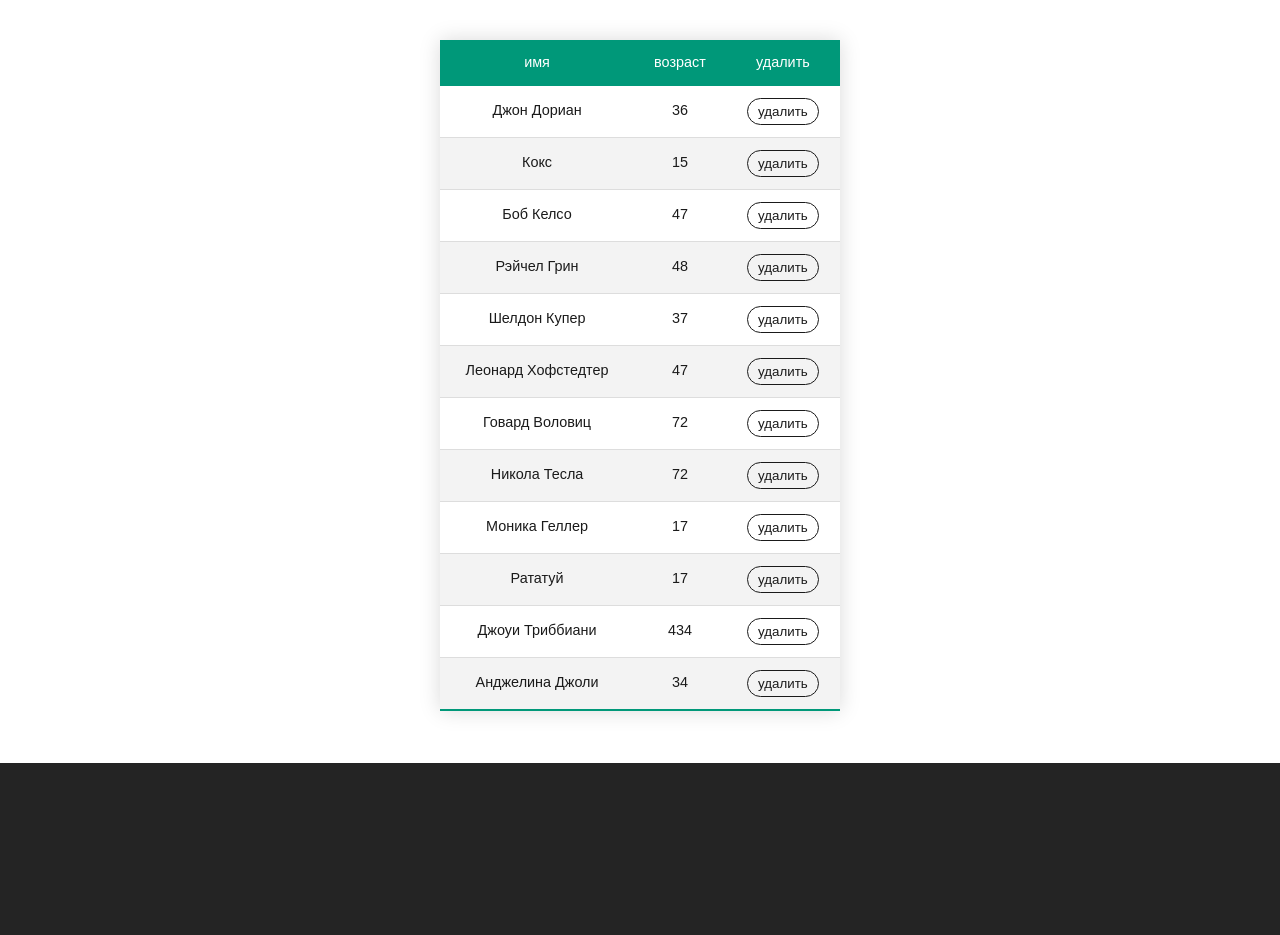
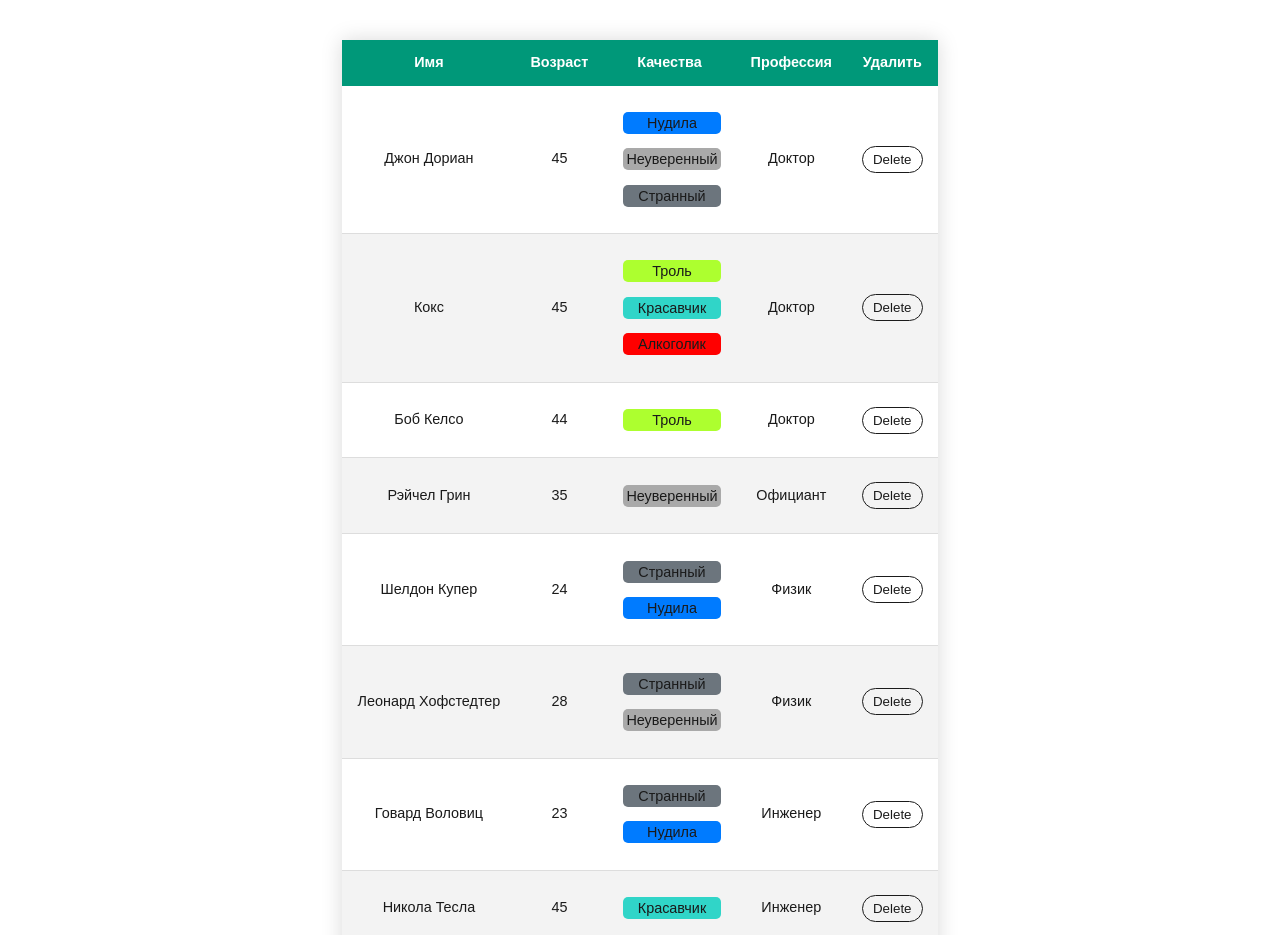
Before and after one commit to npock/execiseOfVAdim, a React (Vite) app: page / in a window 1280 px wide. Shown: the part 117-1052 px from the top of the page. Before the commit the page ends 880 px from the top, so only its background shows below. Built offline with nearby package versions, Linux system fonts and the light colour scheme.

Commit message:
profession qualities

```diff
--- a/src/Table.jsx
+++ b/src/Table.jsx
@@ -1,39 +1,75 @@
 import { data } from "./data"; //  используем начальные данные
-
 import "./Table.css";
 
 function Table() {
-  function HandleClick(event) {
-    const button = event.target.closest("button");
-    if (button) {
-      const p = button.closest("tr");
-      const result = data.find((item) => item._id === p.id);
-      console.log(result);
+  const columns = {
+    name: {
+      path: "name",
+      name: "Имя",
+      component: (item) => {
+        return <p>{item.name}</p>;
+      },
+    },
+    age: {
+      path: "age",
+      name: "Возраст",
+    },
+    qualities: {
+      path: "qualities",
+      name: "Качества",
+      component: (item, column) => {
+        return item[column].map((item) => (
+          <p className={"itemQualities " + item.color}>{item.name}</p>
+        ));
+      },
+    },
+    profession: {
+      path: "profession",
+      name: "Профессия",
+    },
+    delete: {
+      name: "Удалить",
+      component: (item) => {
+        return <button onClick={() => console.log(item)}>Delete</button>;
+      },
+    },
+  };
+
+  const renderColumn = (item, column) => {
+    const component = columns[column].component;
+    const path = columns[column].path;
+    if (component && typeof component === "function") {
+      return component(item, column);
+    } else if (path === "age") {
+      return item[column];
+    } else if (path === "profession") {
+      return item[column].name;
     }
-  }
+  };
+
   return (
     <>
       <h1>Table</h1>
       <table>
         <thead>
           <tr>
-            <td> имя </td>
-            <td> возраст </td>
-            <td> удалить </td>
+            {Object.keys(columns).map((column) => (
+              <th key={column}>{columns[column].name}</th>
+            ))}
           </tr>
         </thead>
-        <tbody onClick={HandleClick}>
-          {data.map((item) => (
-            <tr id={item._id} key={item._id}>
-              <td>{item.name}</td>
-              <td>{item.age}</td>
-              <td>
-                <button>удалить</button>
-              </td>
+        <tbody>
+          {data.users.map((item) => (
+            <tr key={item._id}>
+              {Object.keys(columns).map((column) => {
+                return <td key={column}>{renderColumn(item, column)}</td>;
+              })}
             </tr>
           ))}
         </tbody>
       </table>
+
+      {/* делаем динамический рендер таблицы */}
     </>
   );
 }
--- a/src/data/index.js
+++ b/src/data/index.js
@@ -1,64 +1,127 @@
-export const data = [
+import { professionsObject as professions } from "./profession";
+
+const qualities = {
+  tedious: {
+    _id: "67rdca3eeb7f6fgeed471198",
+    name: "Нудила",
+    color: "primary",
+  },
+  strange: {
+    _id: "67rdca3eeb7f6fgeed471100",
+    name: "Странный",
+    color: "secondary",
+  },
+  buller: {
+    _id: "67rdca3eeb7f6fgeed4711012",
+    name: "Троль",
+    color: "success",
+  },
+  alcoholic: {
+    _id: "67rdca3eeb7f6fgeed471101",
+    name: "Алкоголик",
+    color: "danger",
+  },
+  handsome: {
+    _id: "67rdca3eeb7f6fgeed471102",
+    name: "Красавчик",
+    color: "info",
+  },
+  uncertain: {
+    _id: "67rdca3eeb7f6fgeed471103",
+    name: "Неуверенный",
+    color: "dark",
+  },
+};
+
+const users = [
   {
-		_id: '67rdca3eeb7f6fgeed471815',
-		name: 'Джон Дориан',
-		age: 36,
+    _id: "67rdca3eeb7f6fgeed471815",
+    name: "Джон Дориан",
+    profession: professions.doctor,
+    qualities: [qualities.tedious, qualities.uncertain, qualities.strange],
+    age: 45,
   },
   {
-		_id: '67rdca3eeb7f6fgeed471816',
-		name: 'Кокс',
-		age: 15,
+    _id: "67rdca3eeb7f6fgeed471816",
+    name: "Кокс",
+    profession: professions.doctor,
+    qualities: [qualities.buller, qualities.handsome, qualities.alcoholic],
+    age: 45,
   },
   {
-		_id: '67rdca3eeb7f6fgeed471817',
-		name: 'Боб Келсо',
-		age: 47,
+    _id: "67rdca3eeb7f6fgeed471817",
+    name: "Боб Келсо",
+    profession: professions.doctor,
+    qualities: [qualities.buller],
+    age: 44,
   },
   {
-		_id: '67rdca3eeb7f6fgeed471818',
-		name: 'Рэйчел Грин',
-		age: 48,
+    _id: "67rdca3eeb7f6fgeed471818",
+    name: "Рэйчел Грин",
+    profession: professions.waiter,
+    qualities: [qualities.uncertain],
+    age: 35,
   },
   {
-		_id: '67rdca3eeb7f6fgeed471819',
-		name: 'Шелдон Купер',
-		age: 37,
+    _id: "67rdca3eeb7f6fgeed471819",
+    name: "Шелдон Купер",
+    profession: professions.physics,
+    qualities: [qualities.strange, qualities.tedious],
+    age: 24,
   },
   {
-		_id: '67rdca3eeb7f6fgeed471820',
-		name: 'Леонард Хофстедтер',
-		age: 47,
+    _id: "67rdca3eeb7f6fgeed471820",
+    name: "Леонард Хофстедтер",
+    profession: professions.physics,
+    qualities: [qualities.strange, qualities.uncertain],
+    age: 28,
   },
   {
-		_id: '67rdca3eeb7f6fgeed471821',
-		name: 'Говард Воловиц',
-		age: 72,
+    _id: "67rdca3eeb7f6fgeed471821",
+    name: "Говард Воловиц",
+    profession: professions.engineer,
+    qualities: [qualities.strange, qualities.tedious],
+    age: 23,
   },
   {
-		_id: '67rdca3eeb7f6fgeed471822',
-		name: 'Никола Тесла',
-
-		age: 72,
+    _id: "67rdca3eeb7f6fgeed471822",
+    name: "Никола Тесла",
+    profession: professions.engineer,
+    qualities: [qualities.handsome],
+    age: 45,
   },
   {
-		_id: '67rdca3eeb7f6fgeed471823',
-		name: 'Моника Геллер',
-
-		age: 17,
+    _id: "67rdca3eeb7f6fgeed471823",
+    name: "Моника Геллер",
+    profession: professions.cook,
+    qualities: [qualities.strange, qualities.uncertain],
+    age: 32,
   },
   {
-		_id: '67rdca3eeb7f6fgeed471824',
-		name: 'Рататуй',
-		age: 17,
+    _id: "67rdca3eeb7f6fgeed471824",
+    name: "Рататуй",
+    profession: professions.cook,
+    qualities: [qualities.handsome, qualities.buller],
+    age: 32,
   },
   {
-		_id: '67rdca3eeb7f6fgeed47181f',
-		name: 'Джоуи Триббиани',
-		age: 434,
+    _id: "67rdca3eeb7f6fgeed47181f",
+    name: "Джоуи Триббиани",
+    profession: professions.actor,
+    qualities: [qualities.uncertain, qualities.strange],
+    age: 22,
   },
   {
-		_id: '67rdca3eeb7f6fgeed47181r',
-		name: 'Анджелина Джоли',
-		age: 34,
+    _id: "67rdca3eeb7f6fgeed47181r",
+    name: "Брэд Питт",
+    profession: professions.actor,
+    qualities: [qualities.handsome],
+    age: 45,
   },
-]
+];
+
+export const data = {
+  users,
+  qualities,
+  professions,
+};
--- /dev/null
+++ b/src/data/profession.js
@@ -0,0 +1,8 @@
+export const professionsObject = {
+	doctor: { _id: '67rdca3eeb7f6fgeed471818', name: 'Доктор' },
+	waiter: { _id: '67rdca3eeb7f6fgeed471820', name: 'Официант' },
+	physics: { _id: '67rdca3eeb7f6fgeed471814', name: 'Физик' },
+	engineer: { _id: '67rdca3eeb7f6fgeed471822', name: 'Инженер' },
+	actor: { _id: '67rdca3eeb7f6fgeed471824', name: 'Актер' },
+	cook: { _id: '67rdca3eeb7f6fgeed471829', name: 'Повар' },
+}
--- a/src/index.css
+++ b/src/index.css
@@ -69,3 +69,30 @@ tbody tr.active-row {
   font-weight: bold;
   color: #009879;
 }
+
+.itemQualities {
+  width: auto;
+  height: 20px;
+  border-radius: 5px;
+  margin-left: 5px;
+  padding: 1px 3px 1px 3px;
+}
+
+.primary {
+  background-color: #007bff;
+}
+.secondary {
+  background-color: #6c757d;
+}
+.success {
+  background-color: greenyellow;
+}
+.danger {
+  background-color: red;
+}
+.info {
+  background-color: #30d5c8;
+}
+.dark {
+  background-color: darkgrey;
+}
```
Lines whose indentation alone changed are shown as unchanged.
